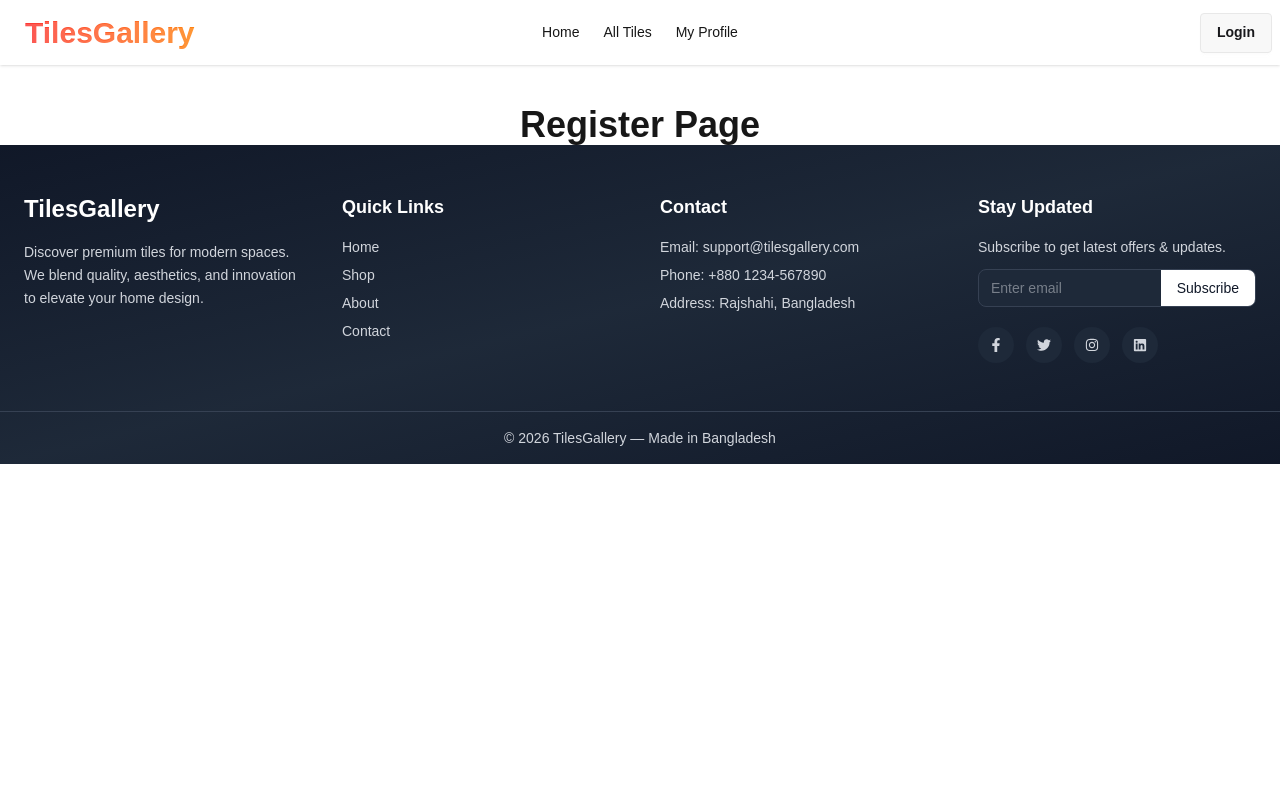
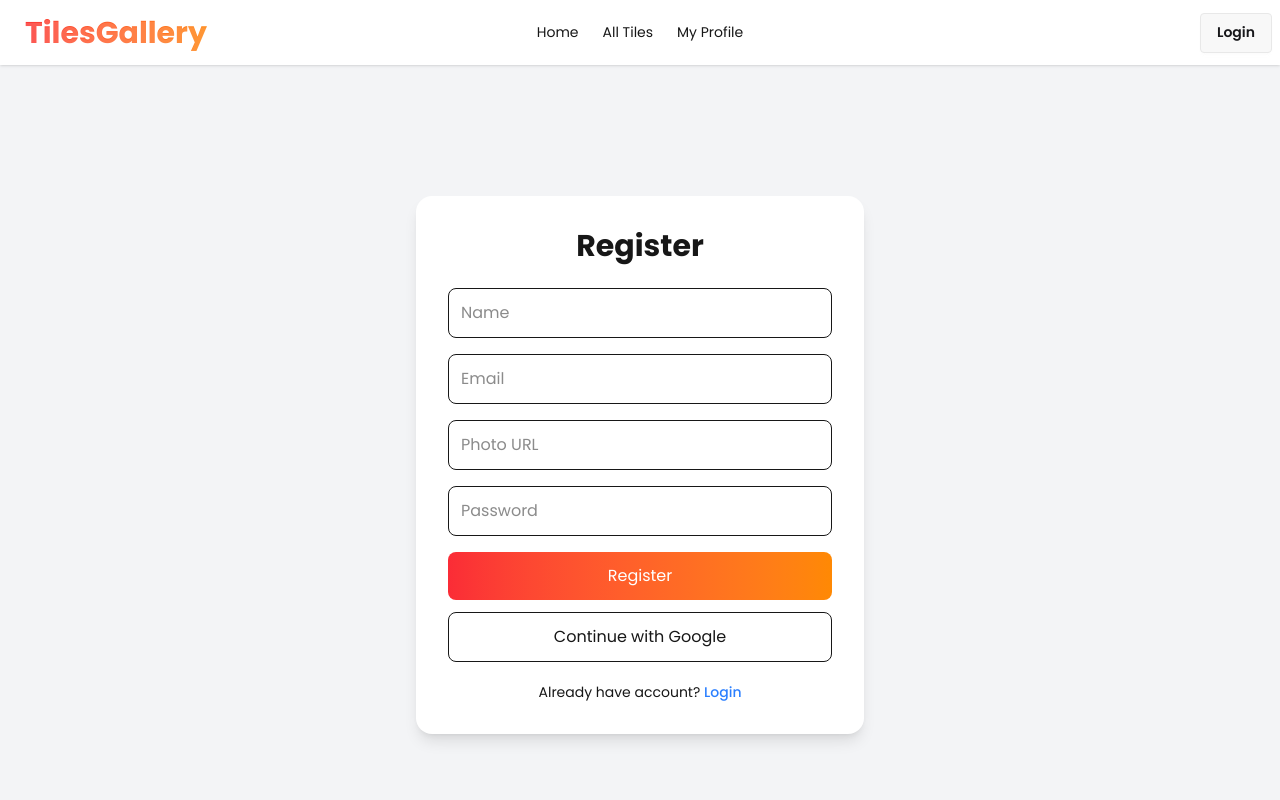
Before and after one commit to kabir31416/ph-assignment-eight, a Next.js app: page /register in a window 1280 px wide. Shown: the top 800 px of the page. Built offline with nearby package versions, Linux system fonts and the light colour scheme.

Commit message:
Login ui added

```diff
--- a/next.config.mjs
+++ b/next.config.mjs
@@ -1,7 +1,16 @@
 /** @type {import('next').NextConfig} */
 const nextConfig = {
   images: {
-    domains: ["img.daisyui.com"],
+
+    remotePatterns: [
+      {
+        protocol: "https",
+        hostname: "**",
+        port: "",
+        pathname: "**",
+      },
+    ],
+
   },
   reactCompiler: true,
 };
--- a/src/app/all-tiles/page.js
+++ b/src/app/all-tiles/page.js
@@ -3,6 +3,7 @@
 import { useEffect, useState } from "react";
 import Link from "next/link";
 import Image from "next/image";
+import TilesCard from "@/components/TilesCard";
 
 export default function AllTilesPage() {
   const [tiles, setTiles] = useState([]);
@@ -38,52 +39,7 @@ export default function AllTilesPage() {
 
       <div className="grid sm:grid-cols-2 md:grid-cols-3 lg:grid-cols-4 gap-6">
 
-        {filteredTiles.map((tile) => (
-          <div
-            key={tile.id}
-            className="bg-white rounded-2xl shadow-md hover:shadow-xl transition duration-300 overflow-hidden"
-          >
-
-            <div className="overflow-hidden">
-              <Image
-                src={tile.image}
-                alt={tile.title}
-                width={500}
-                height={400}
-                className="w-full h-44 object-cover hover:scale-110 transition duration-300"
-                unoptimized
-              />
-            </div>
-
-            <div className="p-4">
-
-              <h2 className="text-lg font-semibold text-gray-800">
-                {tile.title}
-              </h2>
-
-              <p className="text-sm text-gray-500">
-                {tile.category}
-              </p>
-
-              <p className="text-red-500 font-bold mt-1">
-                ${tile.price}
-              </p>
-
-              <p className={`text-xs mt-1 font-medium ${
-                tile.inStock ? "text-green-600" : "text-red-500"
-              }`}>
-                {tile.inStock ? "In Stock" : "Out of Stock"}
-              </p>
-
-              <Link href={`/tiles/${tile.id}`}>
-                <button className="mt-4 w-full bg-linear-to-r from-red-500 to-orange-400 text-white py-2 rounded-lg hover:scale-105 transition">
-                View Details
-                </button>
-              </Link>
-
-            </div>
-          </div>
-        ))}
+        {filteredTiles.map((tile) => <TilesCard key={tile.id} tile={tile} />)}
 
       </div>
     </div>
--- a/src/app/layout.js
+++ b/src/app/layout.js
@@ -1,8 +1,7 @@
-import { Geist, Geist_Mono, Poppins } from "next/font/google";
+import { Poppins } from "next/font/google";
 import "./globals.css";
 import Header from "@/components/Header";
 import Footer from "@/components/Footer";
-
 
 const poppins = Poppins({
   variable: "--font-poppins",
@@ -11,21 +10,18 @@ const poppins = Poppins({
 });
 
 export const metadata = {
-  title: "Create Next App",
-  description: "Generated by create next app",
+  title: "Tiles Gallery",
+  description: "A tile showcase website",
 };
 
 export default function RootLayout({ children }) {
   return (
-    <html
-      lang="en"
-      className={`${poppins.className} h-full antialiased`}
-    >
-      <body className="min-h-full flex flex-col">
-        <Header></Header>
-        {children}
-        <Footer></Footer>
-        </body>
+    <html lang="en">
+      <body className={`${poppins.className} min-h-screen flex flex-col antialiased`}>
+        <Header />
+        <main className="flex-1">{children}</main>
+        <Footer />
+      </body>
     </html>
   );
 }
--- a/src/app/login/page.js
+++ /dev/null
@@ -1,11 +0,0 @@
-import React from 'react';
-
-const login = () => {
-    return (
-        <div>
-
-        </div>
-    );
-};
-
-export default login;
--- /dev/null
+++ b/src/app/login/page.jsx
@@ -0,0 +1,80 @@
+"use client";
+
+import { useState } from "react";
+import Link from "next/link";
+import { useRouter } from "next/navigation";
+
+export default function LoginPage() {
+  const router = useRouter();
+
+  const [email, setEmail] = useState("");
+  const [password, setPassword] = useState("");
+  const [error, setError] = useState("");
+
+  const handleLogin = (e) => {
+    e.preventDefault();
+
+    if (!email || !password) {
+      setError("Please fill all fields");
+      return;
+    }
+
+    router.push("/");
+  };
+
+  return (
+    <div className="min-h-screen flex items-center justify-center bg-gray-100 px-4">
+
+      <div className="w-full max-w-md bg-white p-8 rounded-2xl shadow-lg">
+
+        <h1 className="text-3xl font-bold text-center mb-6">
+          Login
+        </h1>
+
+        {error && (
+          <p className="text-red-500 text-sm text-center mb-3">
+            {error}
+          </p>
+        )}
+
+        <form onSubmit={handleLogin} className="space-y-4">
+
+          <input
+            type="email"
+            placeholder="Email"
+            className="w-full border p-3 rounded-lg focus:outline-none focus:ring-2 focus:ring-orange-400"
+            value={email}
+            onChange={(e) => setEmail(e.target.value)}
+          />
+
+          <input
+            type="password"
+            placeholder="Password"
+            className="w-full border p-3 rounded-lg focus:outline-none focus:ring-2 focus:ring-orange-400"
+            value={password}
+            onChange={(e) => setPassword(e.target.value)}
+          />
+
+          <button className="w-full bg-linear-to-r from-red-500 to-orange-400 text-white py-3 rounded-lg hover:scale-105 transition">
+            Login
+          </button>
+
+        </form>
+
+
+        <button className="w-full mt-3 border py-3 rounded-lg hover:bg-gray-100 transition">
+          Continue with Google
+        </button>
+
+        <p className="text-sm text-center mt-5">
+          Don’t have account?{" "}
+          <Link href="/register" className="text-blue-500 font-medium">
+            Register
+          </Link>
+        </p>
+
+      </div>
+
+    </div>
+  );
+}
--- a/src/app/page.js
+++ b/src/app/page.js
@@ -1,5 +1,6 @@
 import Banner from "@/components/Banner";
 import Footer from "@/components/Footer";
+import TilesCard from "@/components/TilesCard";
 import TilesSlider from "@/components/TilesSlider";
 import Image from "next/image";
 import Link from "next/link";
@@ -27,42 +28,7 @@ export default async function Home() {
         <div className="grid sm:grid-cols-2 md:grid-cols-4 gap-6">
 
           {tiles.slice(0, 4).map((tile) => (
-            <div
-              key={tile.id}
-              className="bg-white rounded-xl shadow-md overflow-hidden hover:shadow-xl transition"
-            >
-
-              <Image
-                src={tile.image}
-                alt={tile.title}
-                width={400}
-                height={300}
-                className="w-full h-40 object-cover"
-                unoptimized
-              />
-
-              <div className="p-3">
-
-                <h3 className="font-semibold text-sm">
-                  {tile.title}
-                </h3>
-
-                <p className="text-xs text-gray-500">
-                  {tile.category}
-                </p>
-
-                <p className="text-red-500 font-bold text-sm">
-                  ${tile.price}
-                </p>
-
-                <Link href={`/tiles/${tile.id}`}>
-                  <button className=" btn mt-2 w-full bg-linear-to-r from-red-500 to-orange-400 text-white text-sm py-1 rounded-md">
-                    View Details
-                  </button>
-                </Link>
-
-              </div>
-            </div>
+            <TilesCard key={tile.id} tile={tile} />
           ))}
 
         </div>
--- a/src/app/register/page.js
+++ /dev/null
@@ -1,11 +0,0 @@
-import React from 'react';
-
-const Register = () => {
-    return (
-        <div>
-            <h1 className='text-4xl font-bold text-center mt-10'>Register Page</h1>
-        </div>
-    );
-};
-
-export default Register;
--- /dev/null
+++ b/src/app/register/page.jsx
@@ -0,0 +1,98 @@
+"use client";
+
+import { useState } from "react";
+import Link from "next/link";
+import { useRouter } from "next/navigation";
+
+export default function RegisterPage() {
+  const router = useRouter();
+
+  const [name, setName] = useState("");
+  const [email, setEmail] = useState("");
+  const [photo, setPhoto] = useState("");
+  const [password, setPassword] = useState("");
+  const [error, setError] = useState("");
+
+  const handleRegister = (e) => {
+    e.preventDefault();
+
+    if (!name || !email || !photo || !password) {
+      setError("All fields required");
+      return;
+    }
+
+    router.push("/login");
+  };
+
+  return (
+    <div className="min-h-screen flex items-center justify-center bg-gray-100 px-4">
+
+      <div className="w-full max-w-md bg-white p-8 rounded-2xl shadow-lg">
+
+        <h1 className="text-3xl font-bold text-center mb-6">
+          Register
+        </h1>
+
+        {error && (
+          <p className="text-red-500 text-sm text-center mb-3">
+            {error}
+          </p>
+        )}
+
+        <form onSubmit={handleRegister} className="space-y-4">
+
+          <input
+            type="text"
+            placeholder="Name"
+            className="w-full border p-3 rounded-lg focus:ring-2 focus:ring-orange-400"
+            value={name}
+            onChange={(e) => setName(e.target.value)}
+          />
+
+          <input
+            type="email"
+            placeholder="Email"
+            className="w-full border p-3 rounded-lg focus:ring-2 focus:ring-orange-400"
+            value={email}
+            onChange={(e) => setEmail(e.target.value)}
+          />
+
+          <input
+            type="text"
+            placeholder="Photo URL"
+            className="w-full border p-3 rounded-lg focus:ring-2 focus:ring-orange-400"
+            value={photo}
+            onChange={(e) => setPhoto(e.target.value)}
+          />
+
+          <input
+            type="password"
+            placeholder="Password"
+            className="w-full border p-3 rounded-lg focus:ring-2 focus:ring-orange-400"
+            value={password}
+            onChange={(e) => setPassword(e.target.value)}
+          />
+
+          <button className="w-full bg-linear-to-r from-red-500 to-orange-400 text-white py-3 rounded-lg hover:scale-105 transition">
+            Register
+          </button>
+
+        </form>
+
+        {/* GOOGLE */}
+        <button className="w-full mt-3 border py-3 rounded-lg hover:bg-gray-100">
+          Continue with Google
+        </button>
+
+        <p className="text-sm text-center mt-5">
+          Already have account?{" "}
+          <Link href="/login" className="text-blue-500 font-medium">
+            Login
+          </Link>
+        </p>
+
+      </div>
+
+    </div>
+  );
+}
--- a/src/components/Header.jsx
+++ b/src/components/Header.jsx
@@ -35,7 +35,7 @@ const Header = () => {
                 </ul>
             </div>
             <div className="navbar-end">
-                <a className="btn">Login</a>
+                <Link href={'/login'} className="btn">Login</Link>
             </div>
         </div>
     );
--- /dev/null
+++ b/src/components/TilesCard.jsx
@@ -0,0 +1,54 @@
+import Image from 'next/image';
+import Link from 'next/link';
+import React from 'react';
+
+const TilesCard = ({tile}) => {
+    return (
+        <div
+            key={tile.id}
+            className="bg-white rounded-2xl shadow-md hover:shadow-xl transition duration-300 overflow-hidden"
+          >
+
+            <div className="overflow-hidden">
+              <Image
+                src={tile.image}
+                alt={tile.title}
+                width={500}
+                height={400}
+                className="w-full h-44 object-cover hover:scale-110 transition duration-300"
+                unoptimized
+              />
+            </div>
+
+            <div className="p-4">
+
+              <h2 className="text-lg font-semibold text-gray-800">
+                {tile.title}
+              </h2>
+
+              <p className="text-sm text-gray-500">
+                {tile.category}
+              </p>
+
+              <p className="text-red-500 font-bold mt-1">
+                ${tile.price}
+              </p>
+
+              <p className={`text-xs mt-1 font-medium ${
+                tile.inStock ? "text-green-600" : "text-red-500"
+              }`}>
+                {tile.inStock ? "In Stock" : "Out of Stock"}
+              </p>
+
+              <Link href={`/tiles/${tile.id}`}>
+                <button className="btn mt-4 w-full bg-linear-to-r from-red-500 to-orange-400 text-white py-2 rounded-lg">
+                View Details
+                </button>
+              </Link>
+
+            </div>
+          </div>
+    );
+};
+
+export default TilesCard;
```
